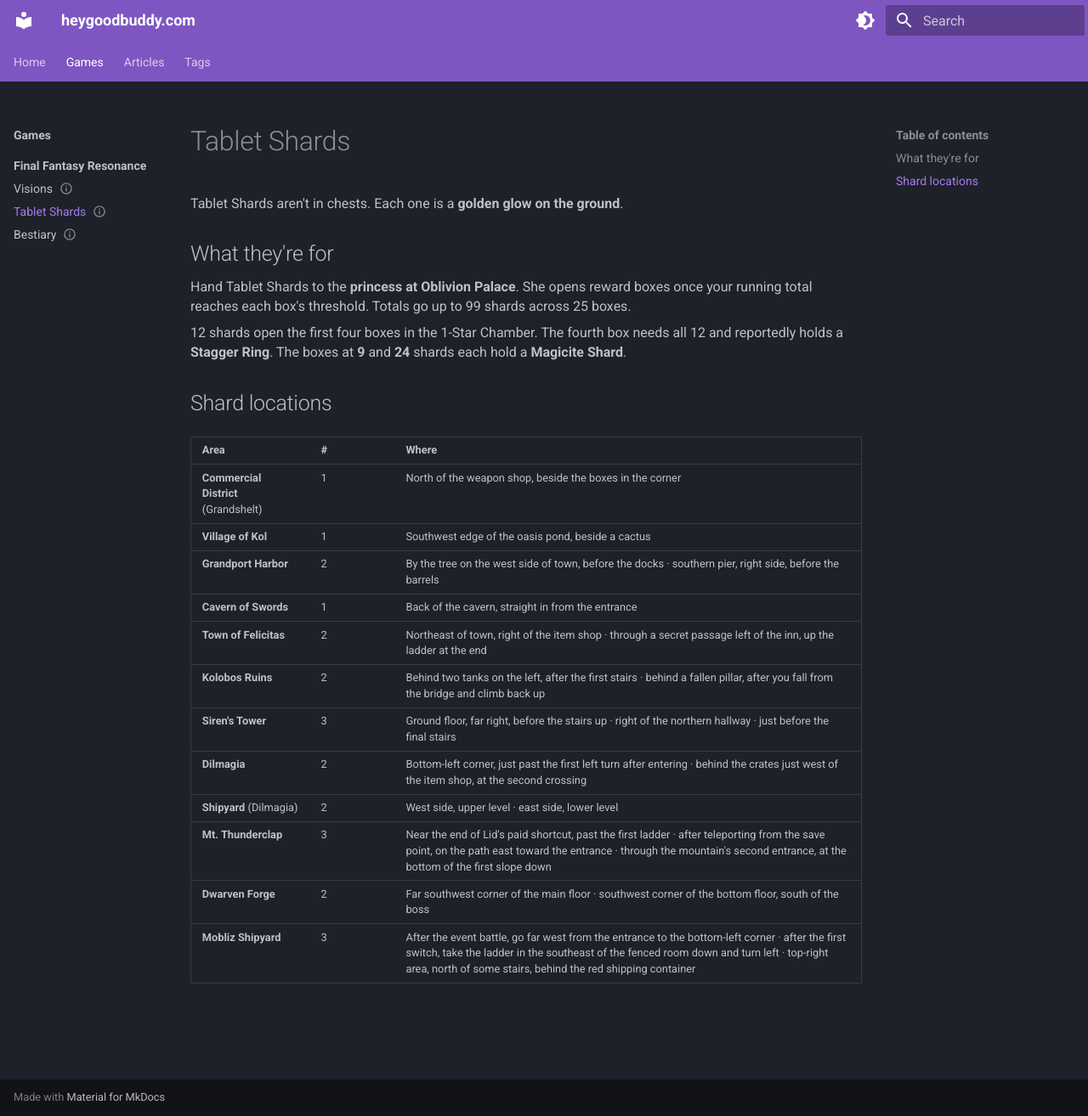
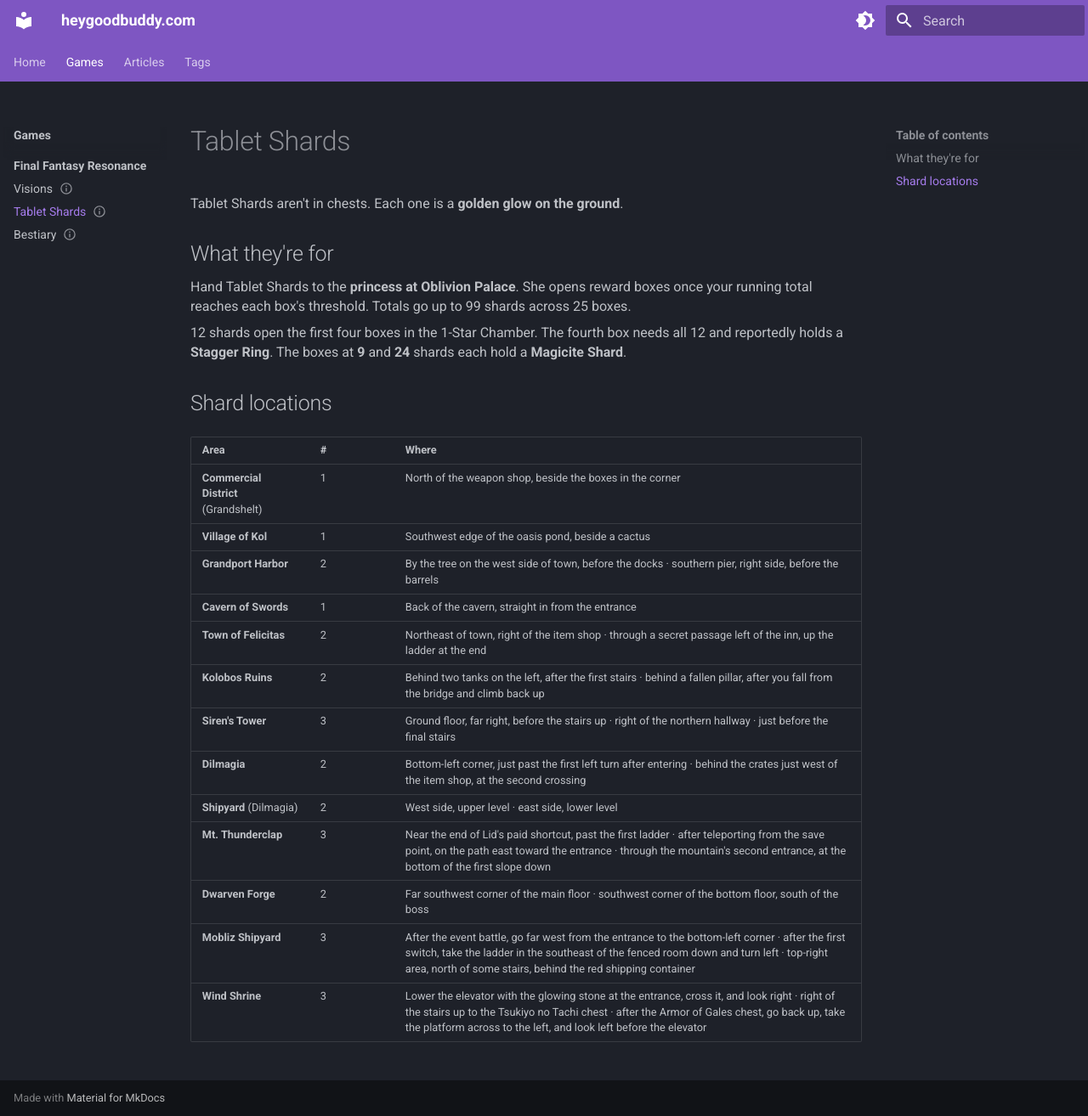
Before and after one commit to princeodd47/heygoodbuddy.com, an MkDocs documentation site: the page built from docs/games/final-fantasy-resonance/tablet-shards.md, in a window 1280 px wide and 1314 px high. Shown: the whole window at 85% size. Built offline with MkDocs 1.6.1 and Material for MkDocs 9.7.7, drawn with Linux system fonts in a browser that asks for light colours.

Commit message:
Add Wind Shrine and southern Olderion to FF Resonance pages
Add Squall, Firion and Tidus to Visions, the three Wind Shrine Tablet
Shards, and two more Magicite Shard sources. The Bestiary gains Wind
Shrine, Olderion world map and Rukh Cave sections, and lists the
Magicite Shard rewards from Marauder, Shoggoth and Rukh.

Co-Authored-By: Claude Opus 5.5 <noreply@anthropic.com>

```diff
--- a/docs/games/final-fantasy-resonance/tablet-shards.md
+++ b/docs/games/final-fantasy-resonance/tablet-shards.md
@@ -38,3 +38,4 @@ needs all 12 and reportedly holds a **Stagger Ring**. The boxes at **9** and
 | **Mt. Thunderclap** | 3 | Near the end of Lid's paid shortcut, past the first ladder · after teleporting from the save point, on the path east toward the entrance · through the mountain's second entrance, at the bottom of the first slope down |
 | **Dwarven Forge** | 2 | Far southwest corner of the main floor · southwest corner of the bottom floor, south of the boss |
 | **Mobliz Shipyard** | 3 | After the event battle, go far west from the entrance to the bottom-left corner · after the first switch, take the ladder in the southeast of the fenced room down and turn left · top-right area, north of some stairs, behind the red shipping container |
+| **Wind Shrine** | 3 | Lower the elevator with the glowing stone at the entrance, cross it, and look right · right of the stairs up to the Tsukiyo no Tachi chest · after the Armor of Gales chest, go back up, take the platform across to the left, and look left before the elevator |
```
Also changed, not shown: docs/games/final-fantasy-resonance/visions.md (+2 -0 lines), 2 other files.
